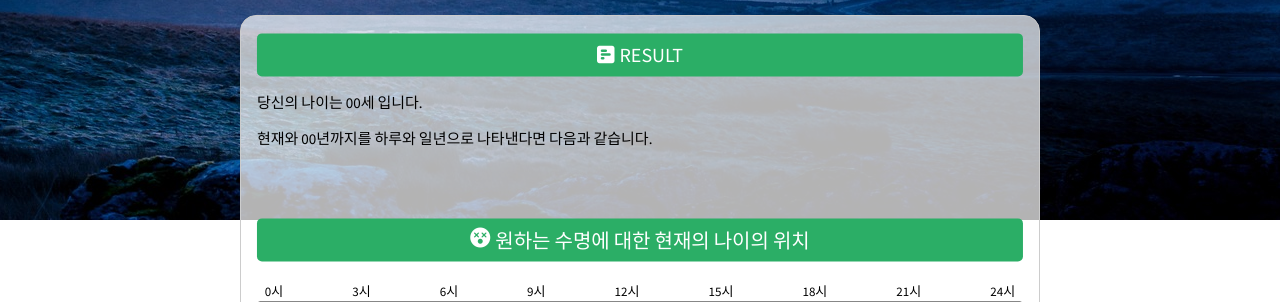
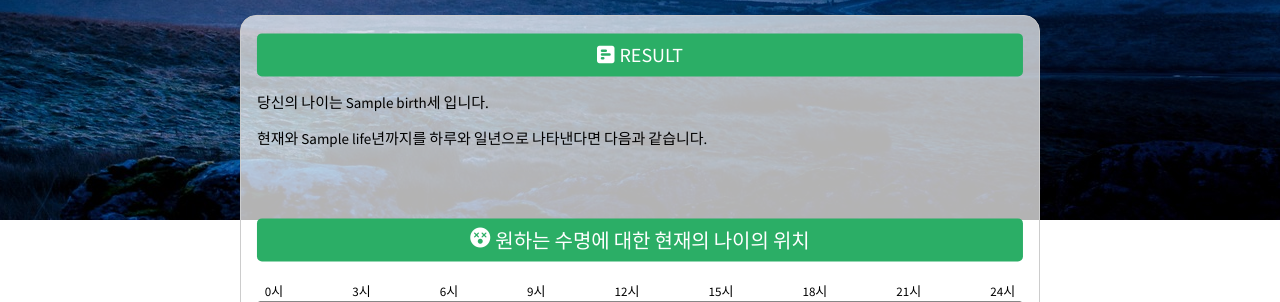
Before and after one commit to shinjuno123/one-day-one-year, a Django app: template odoyApp/templates/resultpage.html in a window 1280 px wide. Shown: the part 180-482 px from the top of the page. Run offline with Django 3.2, Linux system fonts and the light colour scheme; the template is opened without the code that fills it: most values are stand-ins (such as "Sample title", 1, 10 or a date in 2020); some libraries are stand-ins or nearby versions.

Commit message:
결과창 화면 소스코드 추가
나이와, 수명값은 들어갑니다. 클래스 뷰로 수정할 계획입니다.

```diff
--- a/odoyApp/templates/resultpage.html
+++ b/odoyApp/templates/resultpage.html
@@ -10,9 +10,9 @@
           <li style="display:flex;position:relative; " class="result-words">RESULT</li>
         </div>
       </div>
-      <li class="ment1">당신의 나이는 00세 입니다.</li>
+      <li class="ment1">당신의 나이는 {{ birth }}세 입니다.</li>
       <li class="ment2">
-        현재와 00년까지를 하루와 일년으로 나타낸다면 다음과 같습니다.
+        현재와 {{ life }}년까지를 하루와 일년으로 나타낸다면 다음과 같습니다.
       </li>
       <div class="result-ment">
         <div
```
Also changed, not shown: odoyApp/views.py (+18 -5 lines), README.txt.
